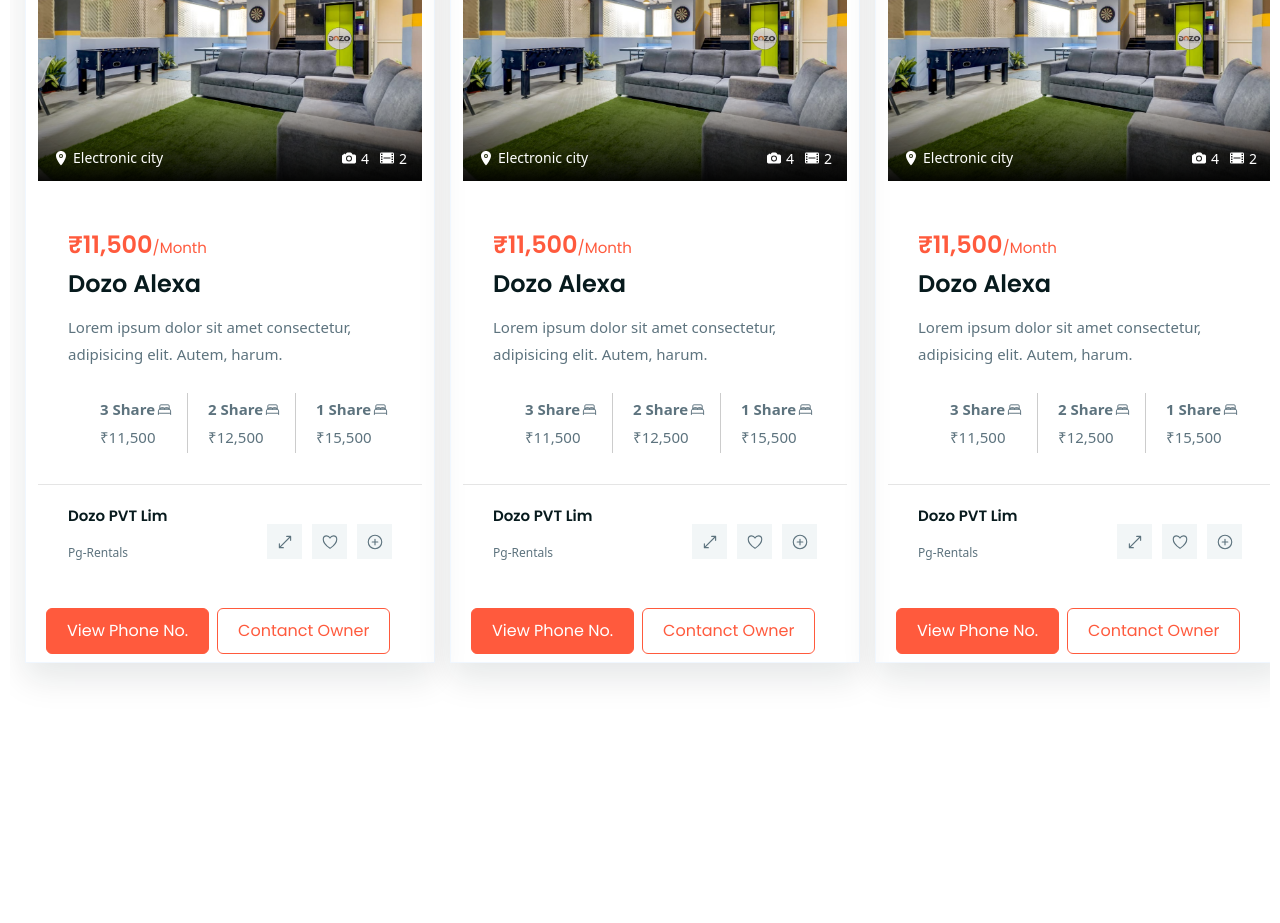
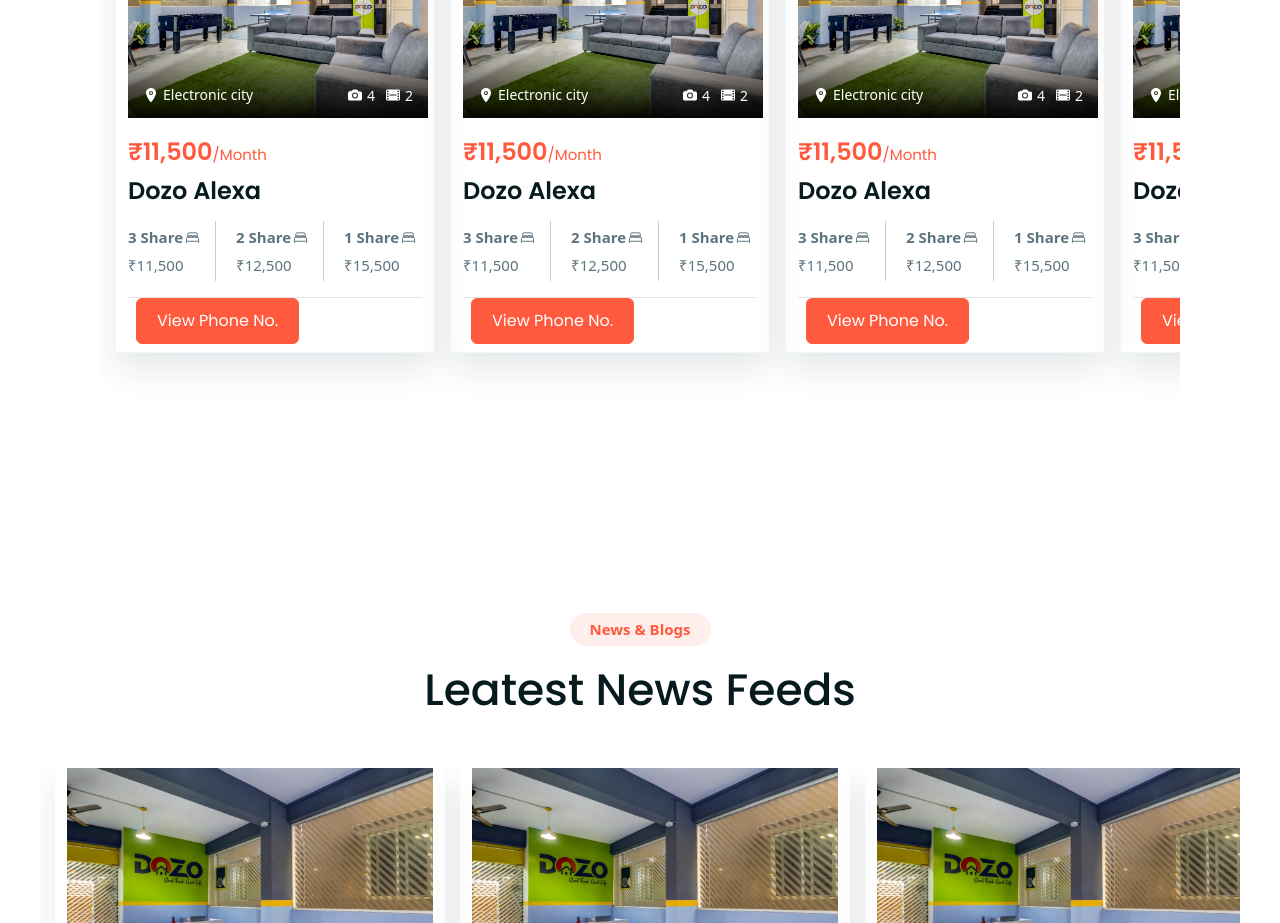
Before and after one commit to HariKarumuri/popularpg2.0, a React (Create React App) app: page / in a window 1280 px wide. Shown: the part 3140-4063 px from the top of the page. Built offline with nearby package versions, Linux system fonts and the light colour scheme.

Commit message:
updated featured cards

```diff
--- a/src/components/Featured/Featured.js
+++ b/src/components/Featured/Featured.js
@@ -12,7 +12,7 @@
 
           <h2 className="h2 section-title">Featured Listings</h2>
 
-          <div className="property-list has-scrollbar row">
+          <div className="property-list has-scrollbar row container-custom">
             <div className="property-card col-lg-4 col-md-5 col-sm-10 col-10">
               <figure className="card-banner">
                 <Link to="">
@@ -20,6 +20,7 @@
                     src={Image1}
                     alt="New Apartment Nice View"
                     className="w-100"
+
                   />
                 </Link>
 
@@ -54,10 +55,10 @@
                   <Link to="">Dozo Alexa</Link>
                 </h3>
 
-                <p className="card-text">
+                {/* <p className="card-text">
                   Lorem ipsum dolor sit amet consectetur, adipisicing elit.
                   Autem, harum.
-                </p>
+                </p> */}
 
                 <ul className="card-list">
                   <li className="card-item">
@@ -86,7 +87,7 @@
                 </ul>
               </div>
 
-              <div className="card-footer">
+              {/* <div className="card-footer">
                 <div className="card-author">
                   <div>
                     <p className="author-name">
@@ -110,14 +111,14 @@
                     <ion-icon name="add-circle-outline"></ion-icon>
                   </button>
                 </div>
-              </div>
+              </div> */}
 
               <a href="#service" className="btn mb-2 mx-2">
                 View Phone No.
               </a>
-              <a href="#service" className="btn otherbtn mb-2 ">
+             {/*  <a href="#service" className="btn otherbtn mb-2 ">
                 Contanct Owner
-              </a>
+              </a> */}
             </div>
             <div className="property-card col-lg-4 col-md-5 col-sm-10 col-10">
               <figure className="card-banner">
@@ -126,112 +127,7 @@
                     src={Image1}
                     alt="New Apartment Nice View"
                     className="w-100"
-                  />
-                </Link>
 
-                <div className="card-badge orange">Fast Filling</div>
-
-                <div className="banner-actions ">
-                  <button className="banner-actions-btn d-flex align-items-center">
-                    <ion-icon name="location"></ion-icon>
-                    <address>Electronic city</address>
-                  </button>
-
-                  <button className="banner-actions-btn">
-                    <ion-icon name="camera"></ion-icon>
-
-                    <span>4</span>
-                  </button>
-
-                  <button className="banner-actions-btn">
-                    <ion-icon name="film"></ion-icon>
-
-                    <span>2</span>
-                  </button>
-                </div>
-              </figure>
-
-              <div className="card-content">
-                <div className="card-price">
-                  <strong>₹11,500</strong>/Month
-                </div>
-
-                <h3 className="h3 card-title">
-                  <Link to="">Dozo Alexa</Link>
-                </h3>
-
-                <p className="card-text">
-                  Lorem ipsum dolor sit amet consectetur, adipisicing elit.
-                  Autem, harum.
-                </p>
-
-                <ul className="card-list">
-                  <li className="card-item">
-                    <strong>3 Share</strong>
-
-                    <ion-icon name="bed-outline"></ion-icon>
-
-                    <span>₹11,500</span>
-                  </li>
-
-                  <li className="card-item">
-                    <strong>2 Share </strong>
-
-                    <ion-icon name="bed-outline"></ion-icon>
-
-                    <span>₹12,500</span>
-                  </li>
-
-                  <li className="card-item">
-                    <strong>1 Share</strong>
-
-                    <ion-icon name="bed-outline"></ion-icon>
-
-                    <span>₹15,500</span>
-                  </li>
-                </ul>
-              </div>
-
-              <div className="card-footer">
-                <div className="card-author">
-                  <div>
-                    <p className="author-name">
-                      <Link to="">Dozo PVT Lim</Link>
-                    </p>
-
-                    <p className="author-title">Pg-Rentals</p>
-                  </div>
-                </div>
-
-                <div className="card-footer-actions">
-                  <button className="card-footer-actions-btn">
-                    <ion-icon name="resize-outline"></ion-icon>
-                  </button>
-
-                  <button className="card-footer-actions-btn">
-                    <ion-icon name="heart-outline"></ion-icon>
-                  </button>
-
-                  <button className="card-footer-actions-btn">
-                    <ion-icon name="add-circle-outline"></ion-icon>
-                  </button>
-                </div>
-              </div>
-
-              <a href="#service" className="btn mb-2 mx-2">
-                View Phone No.
-              </a>
-              <a href="#service" className="btn otherbtn mb-2 ">
-                Contanct Owner
-              </a>
-            </div>
-            <div className="property-card col-lg-4 col-md-5 col-sm-10 col-10">
-              <figure className="card-banner">
-                <Link to="">
-                  <img
-                    src={Image1}
-                    alt="New Apartment Nice View"
-                    className="w-100"
                   />
                 </Link>
 
@@ -266,10 +162,10 @@
                   <Link to="">Dozo Alexa</Link>
                 </h3>
 
-                <p className="card-text">
+                {/* <p className="card-text">
                   Lorem ipsum dolor sit amet consectetur, adipisicing elit.
                   Autem, harum.
-                </p>
+                </p> */}
 
                 <ul className="card-list">
                   <li className="card-item">
@@ -298,7 +194,7 @@
                 </ul>
               </div>
 
-              <div className="card-footer">
+              {/* <div className="card-footer">
                 <div className="card-author">
                   <div>
                     <p className="author-name">
@@ -322,14 +218,14 @@
                     <ion-icon name="add-circle-outline"></ion-icon>
                   </button>
                 </div>
-              </div>
+              </div> */}
 
               <a href="#service" className="btn mb-2 mx-2">
                 View Phone No.
               </a>
-              <a href="#service" className="btn otherbtn mb-2 ">
+             {/*  <a href="#service" className="btn otherbtn mb-2 ">
                 Contanct Owner
-              </a>
+              </a> */}
             </div>
             <div className="property-card col-lg-4 col-md-5 col-sm-10 col-10">
               <figure className="card-banner">
@@ -338,6 +234,7 @@
                     src={Image1}
                     alt="New Apartment Nice View"
                     className="w-100"
+
                   />
                 </Link>
 
@@ -372,10 +269,10 @@
                   <Link to="">Dozo Alexa</Link>
                 </h3>
 
-                <p className="card-text">
+                {/* <p className="card-text">
                   Lorem ipsum dolor sit amet consectetur, adipisicing elit.
                   Autem, harum.
-                </p>
+                </p> */}
 
                 <ul className="card-list">
                   <li className="card-item">
@@ -404,7 +301,7 @@
                 </ul>
               </div>
 
-              <div className="card-footer">
+              {/* <div className="card-footer">
                 <div className="card-author">
                   <div>
                     <p className="author-name">
@@ -428,14 +325,14 @@
                     <ion-icon name="add-circle-outline"></ion-icon>
                   </button>
                 </div>
-              </div>
+              </div> */}
 
               <a href="#service" className="btn mb-2 mx-2">
                 View Phone No.
               </a>
-              <a href="#service" className="btn otherbtn mb-2 ">
+             {/*  <a href="#service" className="btn otherbtn mb-2 ">
                 Contanct Owner
-              </a>
+              </a> */}
             </div>
             <div className="property-card col-lg-4 col-md-5 col-sm-10 col-10">
               <figure className="card-banner">
@@ -444,6 +341,7 @@
                     src={Image1}
                     alt="New Apartment Nice View"
                     className="w-100"
+
                   />
                 </Link>
 
@@ -478,10 +376,10 @@
                   <Link to="">Dozo Alexa</Link>
                 </h3>
 
-                <p className="card-text">
+                {/* <p className="card-text">
                   Lorem ipsum dolor sit amet consectetur, adipisicing elit.
                   Autem, harum.
-                </p>
+                </p> */}
 
                 <ul className="card-list">
                   <li className="card-item">
@@ -510,7 +408,7 @@
                 </ul>
               </div>
 
-              <div className="card-footer">
+              {/* <div className="card-footer">
                 <div className="card-author">
                   <div>
                     <p className="author-name">
@@ -534,14 +432,121 @@
                     <ion-icon name="add-circle-outline"></ion-icon>
                   </button>
                 </div>
-              </div>
+              </div> */}
 
               <a href="#service" className="btn mb-2 mx-2">
                 View Phone No.
               </a>
-              <a href="#service" className="btn otherbtn mb-2 ">
+             {/*  <a href="#service" className="btn otherbtn mb-2 ">
                 Contanct Owner
+              </a> */}
+            </div>
+            <div className="property-card col-lg-4 col-md-5 col-sm-10 col-10">
+              <figure className="card-banner">
+                <Link to="">
+                  <img
+                    src={Image1}
+                    alt="New Apartment Nice View"
+                    className="w-100"
+
+                  />
+                </Link>
+
+                <div className="card-badge green">Beds Available</div>
+
+                <div className="banner-actions ">
+                  <button className="banner-actions-btn d-flex align-items-center">
+                    <ion-icon name="location"></ion-icon>
+                    <address>Electronic city</address>
+                  </button>
+
+                  <button className="banner-actions-btn">
+                    <ion-icon name="camera"></ion-icon>
+
+                    <span>4</span>
+                  </button>
+
+                  <button className="banner-actions-btn">
+                    <ion-icon name="film"></ion-icon>
+
+                    <span>2</span>
+                  </button>
+                </div>
+              </figure>
+
+              <div className="card-content">
+                <div className="card-price">
+                  <strong>₹11,500</strong>/Month
+                </div>
+
+                <h3 className="h3 card-title">
+                  <Link to="">Dozo Alexa</Link>
+                </h3>
+
+                {/* <p className="card-text">
+                  Lorem ipsum dolor sit amet consectetur, adipisicing elit.
+                  Autem, harum.
+                </p> */}
+
+                <ul className="card-list">
+                  <li className="card-item">
+                    <strong>3 Share</strong>
+
+                    <ion-icon name="bed-outline"></ion-icon>
+
+                    <span>₹11,500</span>
+                  </li>
+
+                  <li className="card-item">
+                    <strong>2 Share </strong>
+
+                    <ion-icon name="bed-outline"></ion-icon>
+
+                    <span>₹12,500</span>
+                  </li>
+
+                  <li className="card-item">
+                    <strong>1 Share</strong>
+
+                    <ion-icon name="bed-outline"></ion-icon>
+
+                    <span>₹15,500</span>
+                  </li>
+                </ul>
+              </div>
+
+              {/* <div className="card-footer">
+                <div className="card-author">
+                  <div>
+                    <p className="author-name">
+                      <Link to="">Dozo PVT Lim</Link>
+                    </p>
+
+                    <p className="author-title">Pg-Rentals</p>
+                  </div>
+                </div>
+
+                <div className="card-footer-actions">
+                  <button className="card-footer-actions-btn">
+                    <ion-icon name="resize-outline"></ion-icon>
+                  </button>
+
+                  <button className="card-footer-actions-btn">
+                    <ion-icon name="heart-outline"></ion-icon>
+                  </button>
+
+                  <button className="card-footer-actions-btn">
+                    <ion-icon name="add-circle-outline"></ion-icon>
+                  </button>
+                </div>
+              </div> */}
+
+              <a href="#service" className="btn mb-2 mx-2">
+                View Phone No.
               </a>
+             {/*  <a href="#service" className="btn otherbtn mb-2 ">
+                Contanct Owner
+              </a> */}
             </div>
 
 
--- a/src/styles/Featured.css
+++ b/src/styles/Featured.css
@@ -2,8 +2,14 @@
   #PROPERTY
 \*-----------------------------------*/
 
+.container-custom{
+  width: 1080px;
+  margin: auto;
+}
+
 .property {
   padding-block: var(--section-padding);
+
 }
 
 .property-card {
@@ -17,12 +23,14 @@
 }
 .property-list > .property-card {
   flex: 0 0 auto;
+  width: 320px;
 }
 
 .property-card .card-banner {
   position: relative;
   aspect-ratio: 2 / 1.5;
   overflow: hidden;
+  width: 300px !important;
 }
 
 .property-card .card-banner a {
@@ -60,6 +68,7 @@
   z-index: 1;
 }
 
+
 .banner-actions-btn {
   color: var(--white);
   font-size: var(--fs-6);
@@ -86,7 +95,7 @@
 }
 
 .property-card .card-content {
-  padding: 30px 15px 15px;
+  /* padding: 30px 15px 15px; */
   border-bottom: 1px solid hsla(0, 0%, 0%, 0.1);
 }
 
@@ -122,7 +131,9 @@
   display: flex;
   flex-wrap: wrap;
   align-items: center;
-  row-gap: 15px;
+  /* row-gap: 15px; */
+  padding: 0;
+
 }
 
 .property-card .card-item {
@@ -216,6 +227,7 @@
   background-color: var(--white) !important;
 }
 
+
 /*-----------------------------------*\
   #MEDIA QUERIES
 \*-----------------------------------*/
@@ -251,9 +263,9 @@
    * PROPERTY
    */
 
-  .property-card .card-content {
+  /* .property-card .card-content {
     padding-inline: 30px;
-  }
+  } */
 
   .card-footer {
     padding: 20px 30px 30px;
```
